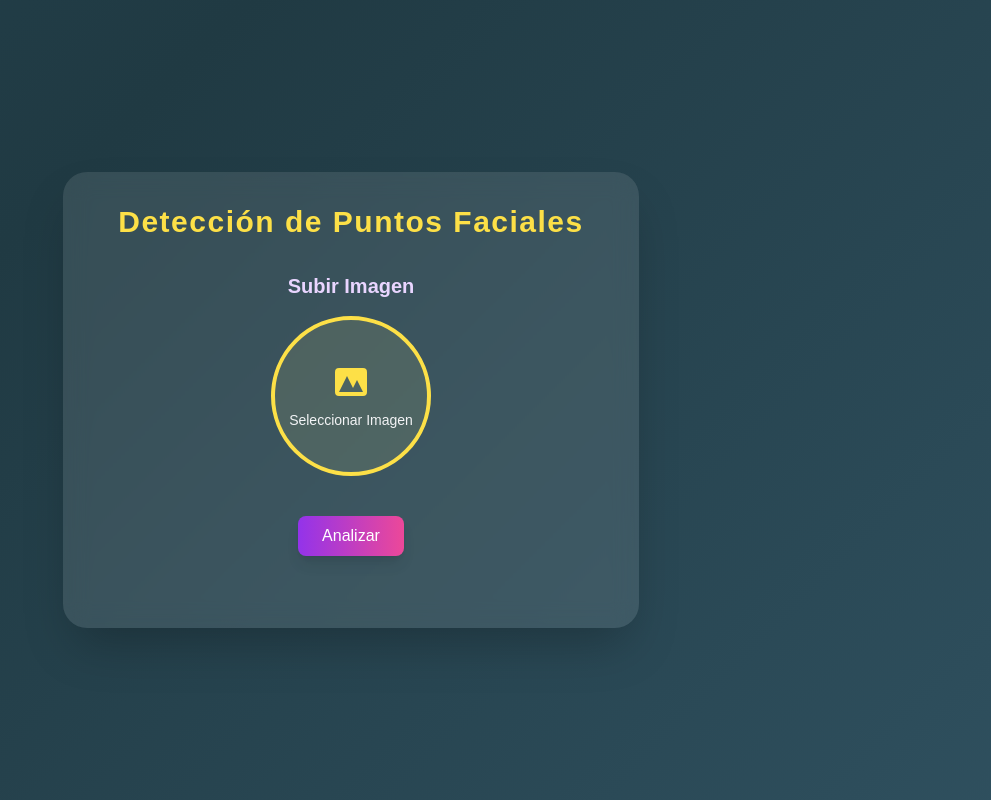
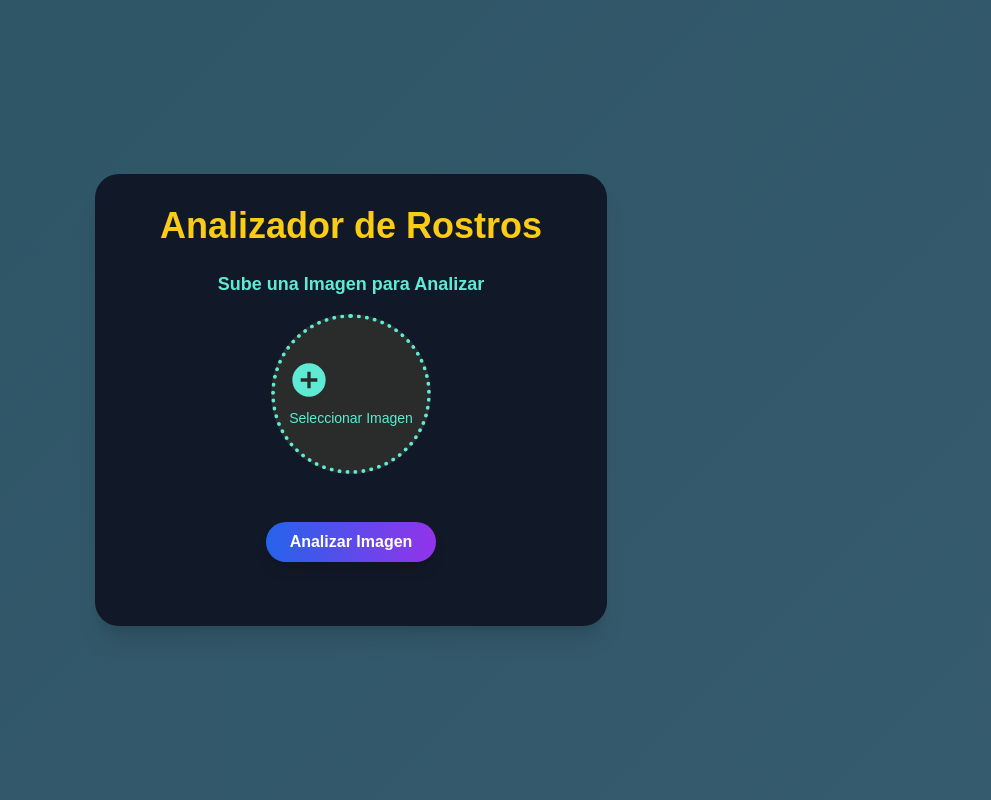
Before and after one commit to ANAFRAN82/anafrancoemociones, a Flask app: page / in a window 1280 px wide. Shown: the whole page, without its empty margins (289-1280 px from the left). Run offline with Flask 2, Linux system fonts and the light colour scheme; some libraries are stand-ins or nearby versions.

Commit message:
Update index.html

```diff
--- a/emotion/templates/index.html
+++ b/emotion/templates/index.html
@@ -3,78 +3,91 @@
 <head>
     <meta charset="UTF-8">
     <meta name="viewport" content="width=device-width, initial-scale=1.0">
-    <title>Insights Faciales</title>
+    <title>Analizador de Rostros</title>
     <script src="https://cdn.tailwindcss.com"></script>
     <script src="https://code.jquery.com/jquery-3.6.0.min.js"></script>
     <style>
+        /* Fondo animado */
         body {
-            background: linear-gradient(135deg, #0f2027, #2c5364, #203a43, #3a6073);
+            background: linear-gradient(135deg, #0f2027, #2c5364, #3a6073);
             background-size: 400% 400%;
-            animation: gradientBackground 15s ease infinite;
+            animation: backgroundAnimation 12s ease infinite;
+            color: #E0E0E0;
             font-family: 'Arial', sans-serif;
         }
 
-        @keyframes gradientBackground {
+        @keyframes backgroundAnimation {
             0% { background-position: 0% 50%; }
             50% { background-position: 100% 50%; }
             100% { background-position: 0% 50%; }
         }
+
+        /* Animación para botones y contenedor */
+        .animated-button:hover {
+            transform: scale(1.1);
+            box-shadow: 0px 8px 15px rgba(255, 255, 255, 0.2);
+        }
+        .container {
+            animation: fadeIn 1.2s ease-out;
+        }
+        @keyframes fadeIn {
+            from { opacity: 0; }
+            to { opacity: 1; }
+        }
     </style>
 </head>
-<body class="flex items-center justify-center min-h-screen text-gray-100">
+<body class="flex items-center justify-center min-h-screen">
 
-    <div class="max-w-xl w-full bg-white bg-opacity-10 rounded-3xl shadow-2xl p-8 backdrop-blur-md">
-        <h1 class="text-3xl font-bold text-center mb-8 text-yellow-300 tracking-wider">Detección de Puntos Faciales</h1>
+    <!-- Contenedor principal -->
+    <div class="container max-w-lg w-full p-8 bg-gray-900 rounded-3xl shadow-xl text-center">
+        <h1 class="text-4xl font-bold mb-6 text-yellow-400">Analizador de Rostros</h1>
 
-        <section class="mb-10 text-center">
-            <h2 class="text-xl font-semibold mb-4 text-purple-200">Subir Imagen</h2>
+        <!-- Sección de subida de imagen -->
+        <section class="mb-8">
+            <h2 class="text-lg font-semibold text-teal-300 mb-4">Sube una Imagen para Analizar</h2>
             <form id="uploadForm" class="flex flex-col items-center">
-                <label class="flex flex-col items-center justify-center w-40 h-40 bg-opacity-10 bg-yellow-200 rounded-full border-4 border-yellow-300 hover:border-yellow-400 transition ease-in-out duration-200 cursor-pointer">
-                    <div class="flex flex-col items-center">
-                        <svg xmlns="http://www.w3.org/2000/svg" class="w-10 h-10 text-yellow-300" fill="currentColor" viewBox="0 0 20 20">
-                            <path fill-rule="evenodd" d="M4 3a2 2 0 00-2 2v10a2 2 0 002 2h12a2 2 0 002-2V5a2 2 0 00-2-2H4zm12 12H4l4-8 3 6 2-4 3 6z" clip-rule="evenodd" />
+                <label class="flex flex-col items-center justify-center w-40 h-40 rounded-full bg-yellow-300 bg-opacity-10 hover:bg-opacity-20 transition cursor-pointer border-4 border-dotted border-teal-300">
+                    <div class="text-teal-300">
+                        <svg xmlns="http://www.w3.org/2000/svg" class="w-10 h-10" viewBox="0 0 24 24" fill="currentColor">
+                            <path d="M12 2a10 10 0 00-10 10 10 10 0 0010 10 10 10 0 0010-10 10 10 0 00-10-10zm5 11h-4v4h-2v-4H7v-2h4V7h2v4h4v2z"/>
                         </svg>
                         <p class="mt-2 text-sm">Seleccionar Imagen</p>
                     </div>
                     <input type="file" class="hidden" name="file" accept=".jpg,.jpeg,.png" onchange="mostrarNombreArchivo(this)" />
                 </label>
-                <!-- Aquí se mostrará el nombre del archivo cargado -->
-                <p id="nombreArchivo" class="mt-4 text-yellow-200 text-sm"></p>
-                <button type="submit" class="mt-6 bg-gradient-to-r from-purple-600 to-pink-500 px-6 py-2 rounded-lg shadow-lg hover:scale-105 transform transition text-white">Analizar</button>
+                <!-- Mostrar nombre del archivo -->
+                <p id="nombreArchivo" class="mt-4 text-teal-200 text-sm"></p>
+                <button type="submit" class="animated-button mt-8 bg-gradient-to-r from-blue-600 to-purple-600 px-6 py-2 rounded-full shadow-lg text-white font-semibold hover:from-purple-500 hover:to-blue-500 transition-transform duration-300">Analizar Imagen</button>
             </form>
         </section>
 
-        <section id="results" class="hidden">
-            <h2 class="text-xl font-semibold mb-4 text-purple-200">Resultado</h2>
-            <div class="relative rounded-lg overflow-hidden bg-gray-800 bg-opacity-20 p-4">
-                <img id="resultImage" class="w-full h-auto rounded-lg border-2 border-purple-300" src="" alt="Resultado del Análisis">
-            </div>
-        </section>
-
+        <!-- Cargando, errores y resultados -->
         <section id="loading" class="hidden text-center my-4">
             <div class="animate-spin rounded-full h-12 w-12 border-t-4 border-yellow-400"></div>
             <p class="mt-2 text-yellow-200 text-sm">Analizando...</p>
         </section>
-
-        <section id="error" class="hidden mt-4 p-3 bg-red-600 bg-opacity-80 border border-red-300 text-white rounded-lg text-center">
-            <p>No se pudo realizar el análisis </p>
+        <section id="results" class="hidden">
+            <h2 class="text-xl font-semibold mb-4 text-purple-300">Resultado del Análisis</h2>
+            <img id="resultImage" class="w-full h-auto rounded-lg border-2 border-purple-300" src="" alt="Resultado del Análisis">
+        </section>
+        <section id="error" class="hidden mt-4 bg-red-500 text-white p-3 rounded-lg">
+            <p>Ocurrió un error al analizar. Inténtalo nuevamente.</p>
         </section>
     </div>
 
     <script>
+        // Mostrar nombre del archivo
         function mostrarNombreArchivo(input) {
-            // Obtener el nombre del archivo seleccionado
             var nombreArchivo = input.files[0].name;
-            // Mostrar el nombre en el elemento con id="nombreArchivo"
-            document.getElementById('nombreArchivo').textContent = "Archivo seleccionado: " + nombreArchivo;
+            document.getElementById('nombreArchivo').textContent = "Archivo: " + nombreArchivo;
         }
 
+        // Mostrar y ocultar secciones de carga, error y resultados
         function showLoading() {
             $('#loading').removeClass('hidden');
             $('#error').addClass('hidden');
             $('#results').addClass('hidden');
         }
-
         function hideLoading() {
             $('#loading').addClass('hidden');
         }
@@ -97,7 +110,7 @@
                     },
                     error: function(xhr) {
                         hideLoading();
-                        $('#error').removeClass('hidden').text(xhr.responseJSON?.error || 'Ocurrió un error');
+                        $('#error').removeClass('hidden').text(xhr.responseJSON?.error || 'Error en el análisis.');
                     }
                 });
             });
```
